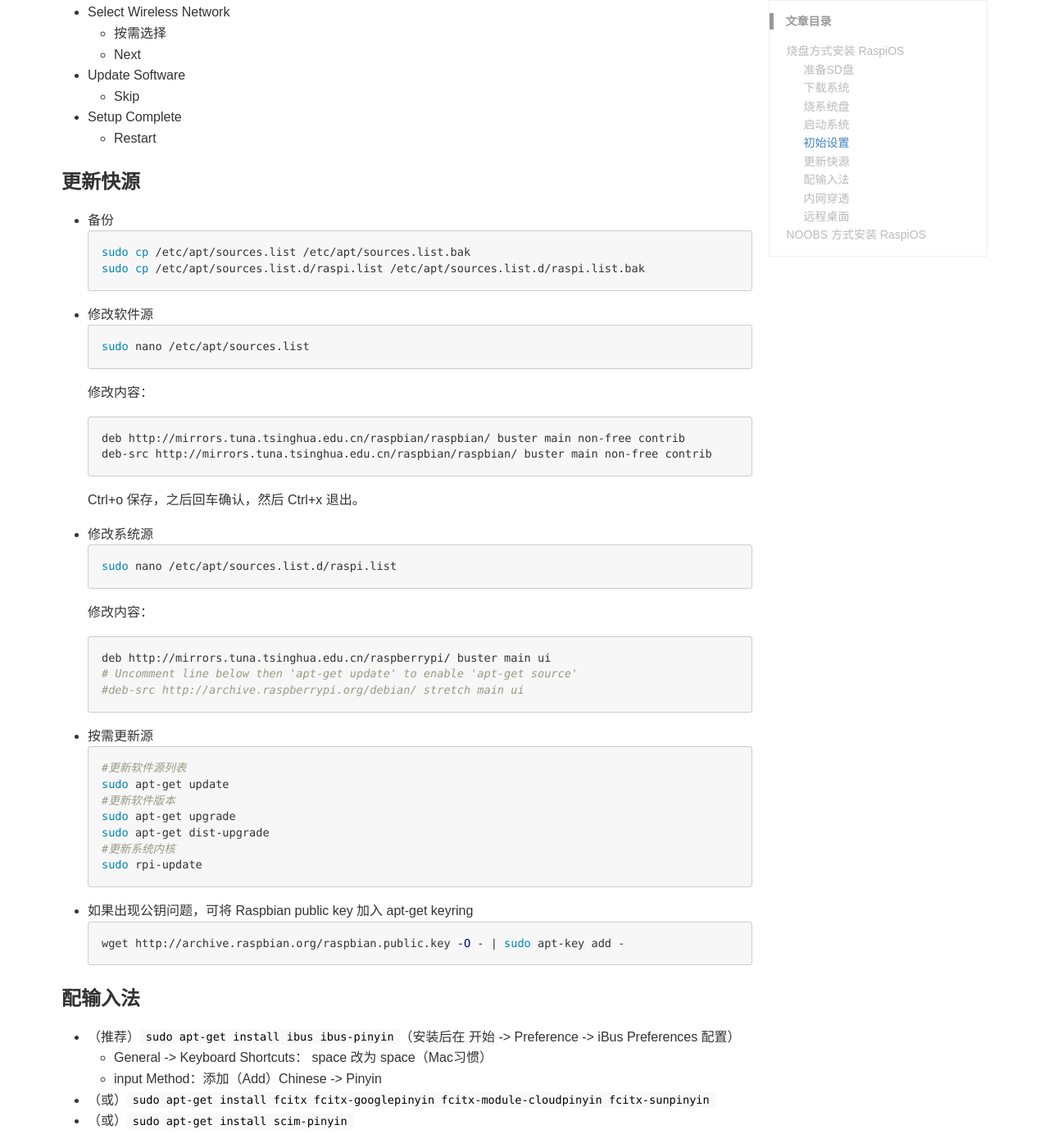
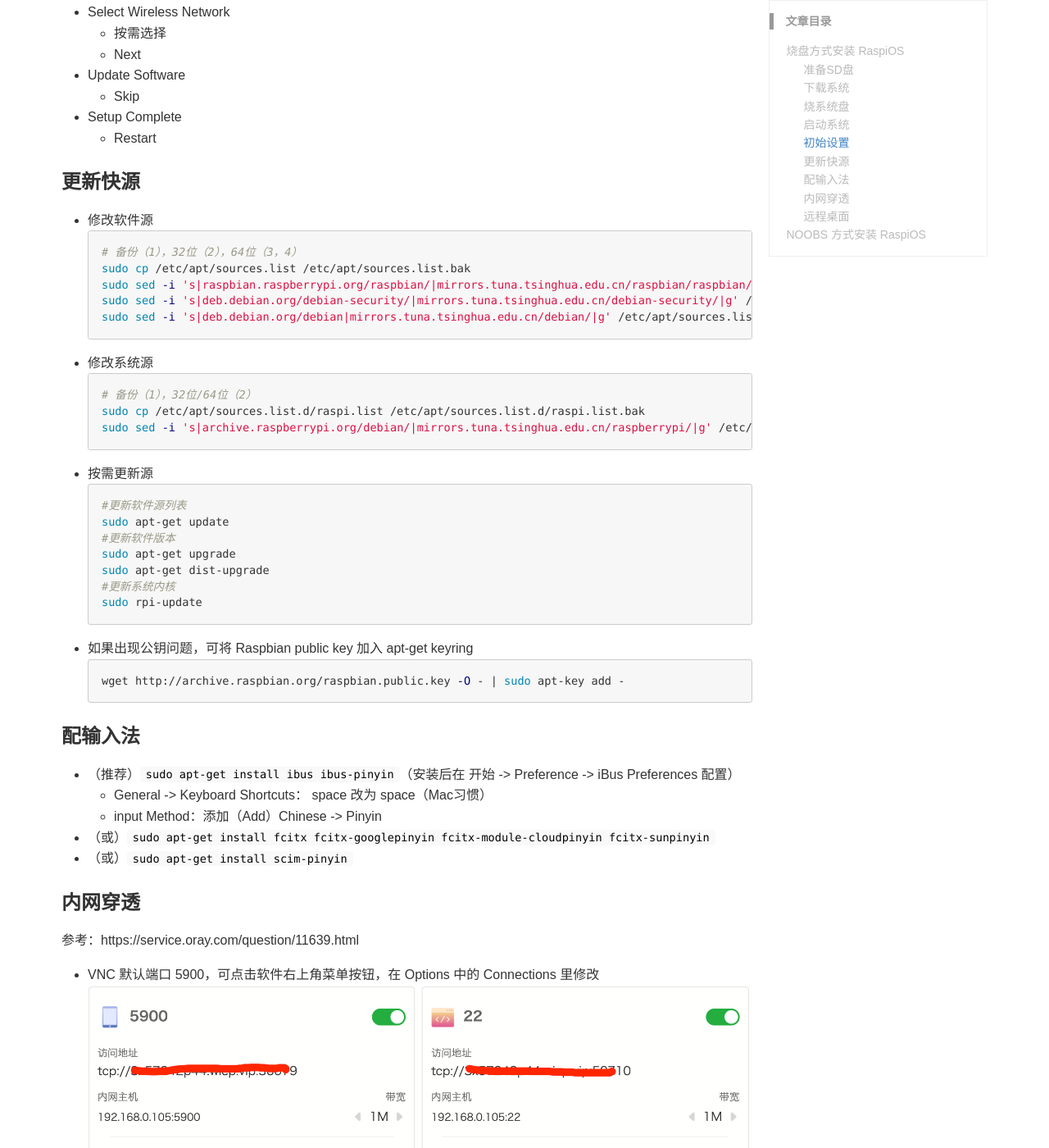
Before and after one commit to ShaneKing/ShaneKing.github.io, a Jekyll site: the page built from _posts/2020-11-22-raspberry-pi-first-experience.md, in a window 1280 px wide and 1400 px high, scrolled down 1189 px. Shown: the whole window at 82% size. Built offline with Jekyll 4.4.1, drawn with Linux system fonts in a browser that asks for light colours; comment, search, counter and statistics services are not loaded; some of the changed text lies outside the part shown.

Commit message:
sed模式替换源

````diff
--- a/_posts/2020-11-22-raspberry-pi-first-experience.md
+++ b/_posts/2020-11-22-raspberry-pi-first-experience.md
@@ -47,30 +47,19 @@ keywords: ARM, Raspberry Pi, URL
   - Restart
 
 ### 更新快源
-- 备份
-```bash
-sudo cp /etc/apt/sources.list /etc/apt/sources.list.bak
-sudo cp /etc/apt/sources.list.d/raspi.list /etc/apt/sources.list.d/raspi.list.bak
-```
 - 修改软件源
 ```bash
-sudo nano /etc/apt/sources.list
+# 备份（1），32位（2），64位（3，4）
+sudo cp /etc/apt/sources.list /etc/apt/sources.list.bak
+sudo sed -i 's|raspbian.raspberrypi.org/raspbian/|mirrors.tuna.tsinghua.edu.cn/raspbian/raspbian/|g' /etc/apt/sources.list
+sudo sed -i 's|deb.debian.org/debian-security/|mirrors.tuna.tsinghua.edu.cn/debian-security/|g' /etc/apt/sources.list
+sudo sed -i 's|deb.debian.org/debian|mirrors.tuna.tsinghua.edu.cn/debian/|g' /etc/apt/sources.list
 ```
-修改内容：
-```bash
-deb http://mirrors.tuna.tsinghua.edu.cn/raspbian/raspbian/ buster main non-free contrib
-deb-src http://mirrors.tuna.tsinghua.edu.cn/raspbian/raspbian/ buster main non-free contrib
-```
-Ctrl+o 保存，之后回车确认，然后 Ctrl+x 退出。
 - 修改系统源
 ```bash
-sudo nano /etc/apt/sources.list.d/raspi.list
-```
-修改内容：
-```bash
-deb http://mirrors.tuna.tsinghua.edu.cn/raspberrypi/ buster main ui
-# Uncomment line below then 'apt-get update' to enable 'apt-get source'
-#deb-src http://archive.raspberrypi.org/debian/ stretch main ui
+# 备份（1），32位/64位（2）
+sudo cp /etc/apt/sources.list.d/raspi.list /etc/apt/sources.list.d/raspi.list.bak
+sudo sed -i 's|archive.raspberrypi.org/debian/|mirrors.tuna.tsinghua.edu.cn/raspberrypi/|g' /etc/apt/sources.list.d/raspi.list
 ```
 - 按需更新源
 ```bash
@@ -113,7 +102,7 @@ wget http://archive.raspbian.org/raspbian.public.key -O - | sudo apt-key add -
 - 将 NOOBS 压缩包的内容全部解压到 SD 卡根目录（注意是内容全部到根目录）
 - 哦了～接下来就各种 Next 了
 
-**注意**：一定要使用 HDMI0, 否则一直是彩虹屏[^3]（博主已踩坑，忘绕过）
+**注意**：一定要使用 HDMI0，否则一直是彩虹屏[^3]（博主已踩坑，忘绕过）
 
 ![](/images/posts/2020/11/Debug-screen.jpg)
 
````
Also changed, not shown: other parts of _posts/2020-11-22-raspberry-pi-first-experience.md (+1 -1 lines).
